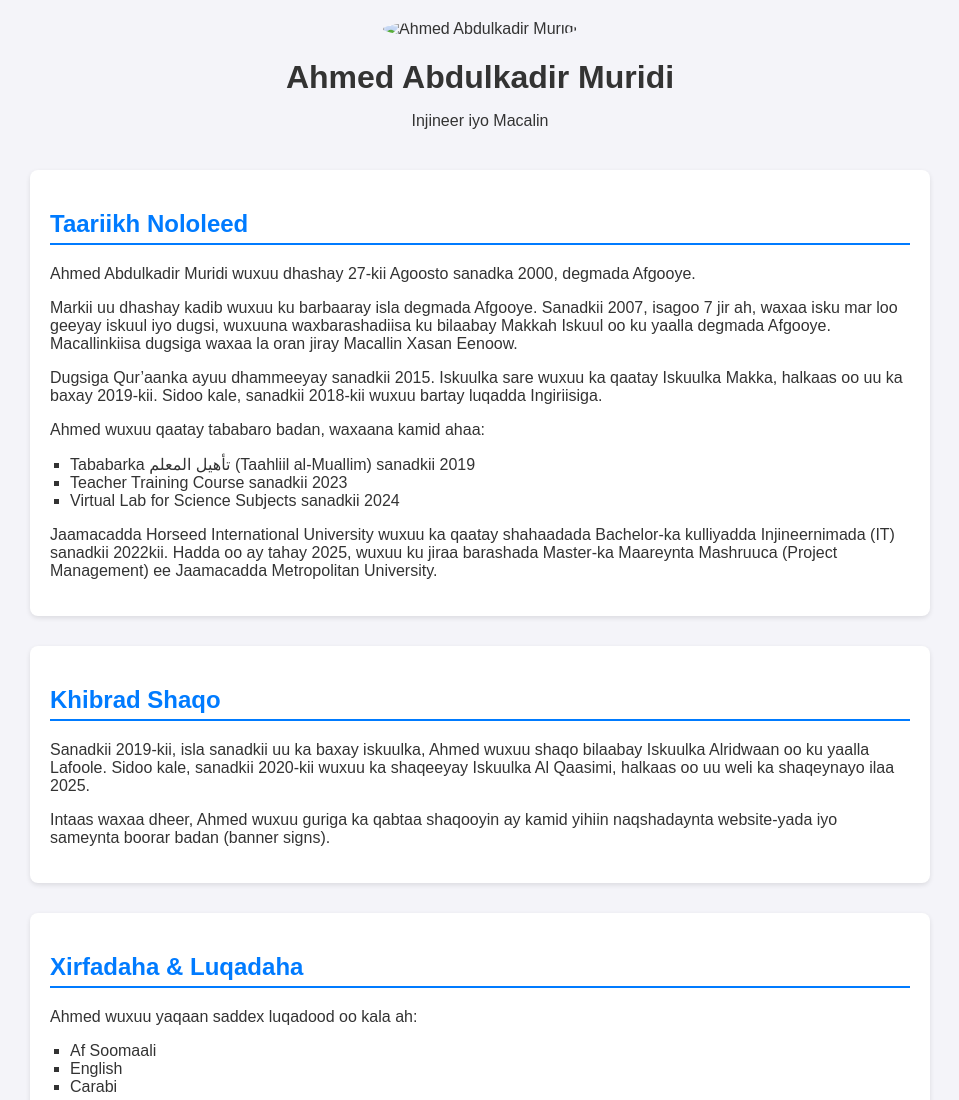
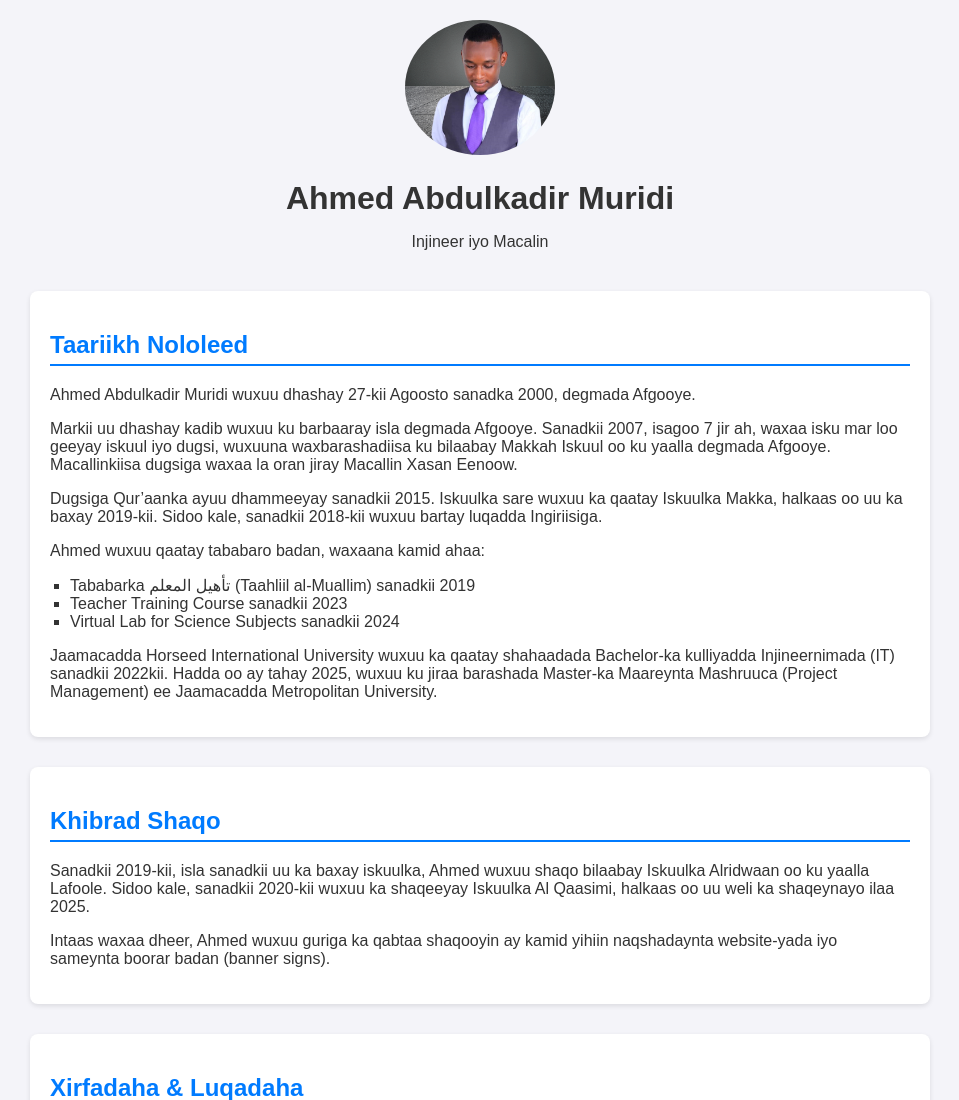
Before and after one commit to almuriidi/almuriidi.github.io, a plain HTML site: page index.html in a window 1280 px wide. Shown: the top 1100 px of the page, without its empty margins (160-1119 px from the left). Drawn offline with Linux system fonts and the light colour scheme.

Commit message:
Update index.html

```diff
--- a/index.html
+++ b/index.html
@@ -45,7 +45,7 @@
 </head>
 <body>
     <header>
-        <img src="profile.jpg" alt="Ahmed Abdulkadir Muridi" />
+        <img src="profile.png" alt="Ahmed Abdulkadir Muridi" />
         <h1>Ahmed Abdulkadir Muridi</h1>
         <p>Injineer iyo Macalin</p>
     </header>
```
